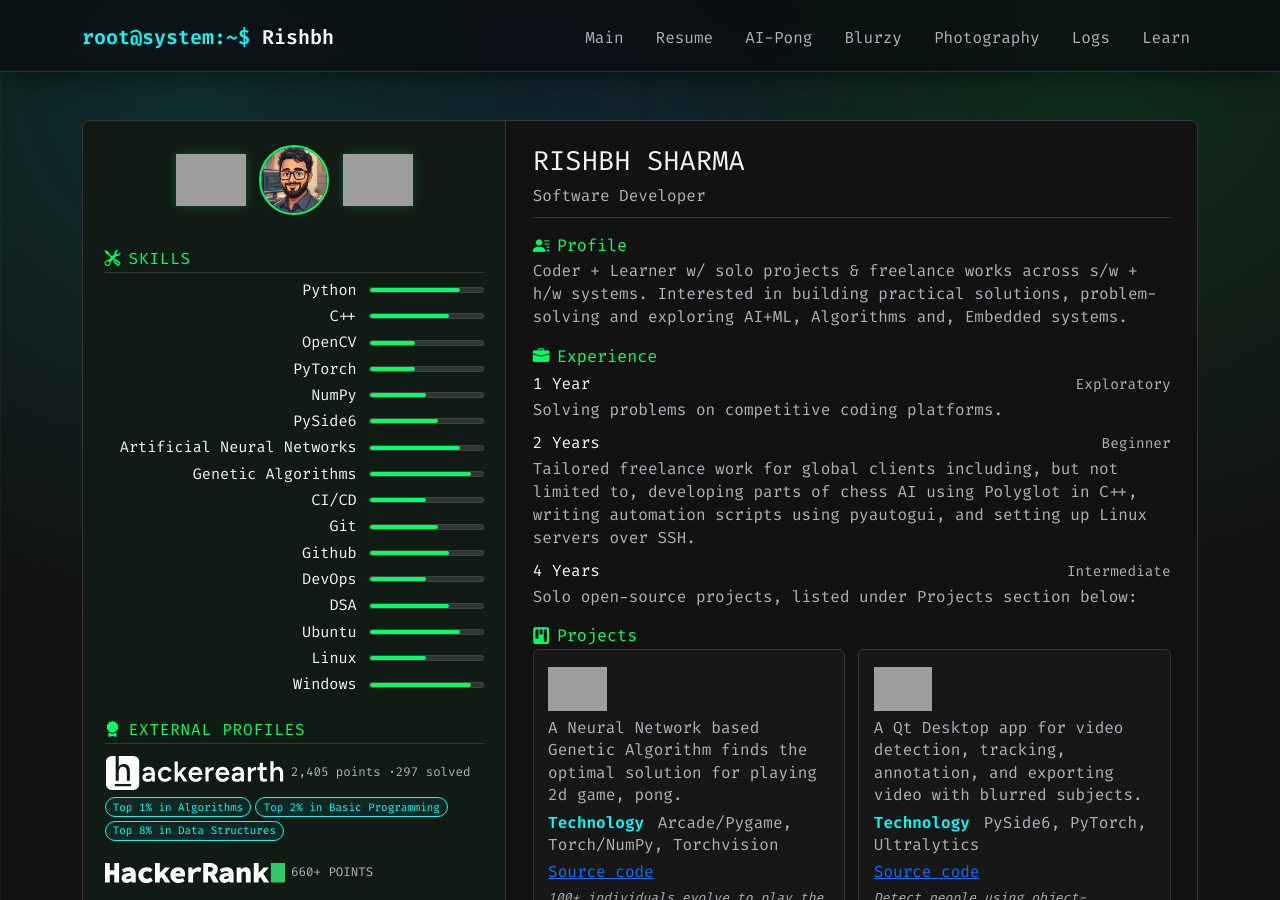
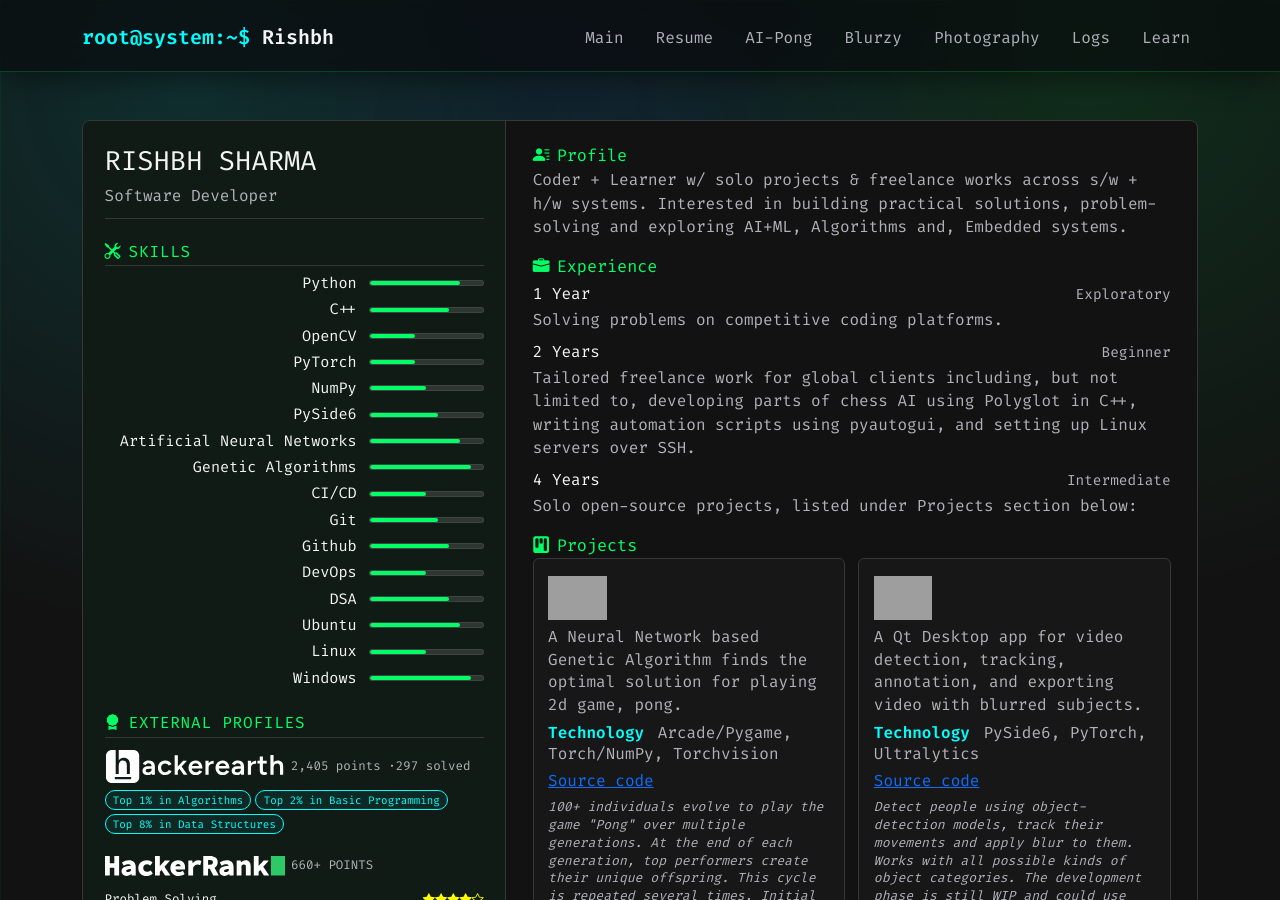
Before and after one commit to CodeRSTech/coderstech.github.io, a Jekyll site: the page built from resume.md, in a window 1280 px wide and 900 px high. Built offline with Jekyll 4.4.1, drawn with Linux system fonts in a browser that asks for light colours; grey boxes are pictures that could not be loaded.

Commit message:
Moved Resume Header to Sidebar.

```diff
--- a/_includes/resume.html
+++ b/_includes/resume.html
@@ -1,12 +1,18 @@
 <article class="resume-page">
   <aside class="resume-sidebar">
-    <div class="resume-avatar-row">
-      <img src="https://cdn.jsdelivr.net/gh/devicons/devicon@latest/icons/python/python-original.svg" alt="Python" class="resume-avatar-icon" title="Python">
-      <div class="resume-avatar">
-        <img src="{{ '/assets/images/profile.png' | relative_url }}" alt="Rishbh Sharma">
-      </div>
-      <img src="https://cdn.jsdelivr.net/gh/devicons/devicon@latest/icons/cplusplus/cplusplus-original.svg" alt="C++" class="resume-avatar-icon" title="C++">
-    </div>
+  <!-- <div class="resume-avatar-row">-->
+  <!--   <img src="https://cdn.jsdelivr.net/gh/devicons/devicon@latest/icons/python/python-original.svg" alt="Python" class="resume-avatar-icon" title="Python">-->
+  <!--   <div class="resume-avatar">-->
+  <!--     <img src="{{ '/assets/images/profile.png' | relative_url }}" alt="Rishbh Sharma">-->
+  <!--   </div>-->
+  <!--   <img src="https://cdn.jsdelivr.net/gh/devicons/devicon@latest/icons/cplusplus/cplusplus-original.svg" alt="C++" class="resume-avatar-icon" title="C++">-->
+  <!-- </div>-->
+  <!-- NEW: Moved Resume Header to Sidebar -->
+  <header class="resume-header">
+    <!-- <p class="resume-kicker">SOFTWARE DEVELOPMENT · AI · SYSTEMS</p>-->
+    <h1>{{ site.data.hero.name }}</h1>
+    <p class="resume-subtitle">Software Developer</p>
+  </header>
 
   <!-- NEW: Sidebar Skill Progress Bars -->
   <section class="resume-side-section resume-skills" aria-labelledby="resume-skills">
@@ -63,11 +69,6 @@
   </aside>
 
   <div class="resume-main">
-    <header class="resume-header">
-      <!-- <p class="resume-kicker">SOFTWARE DEVELOPMENT · AI · SYSTEMS</p>-->
-      <h1>{{ site.data.hero.name }}</h1>
-      <p class="resume-subtitle">Software Developer</p>
-    </header>
     {% include resume/intro.html %}
     {% include resume/experience.html %}
     {% include resume/projects.html %}
```
